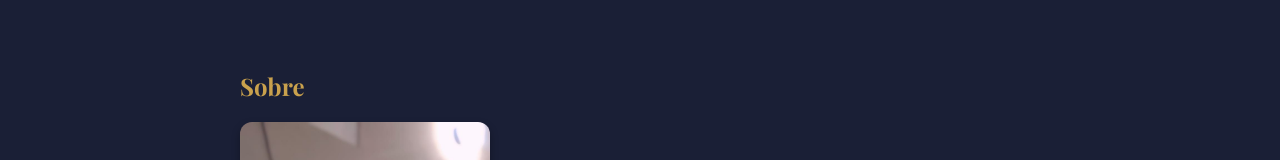
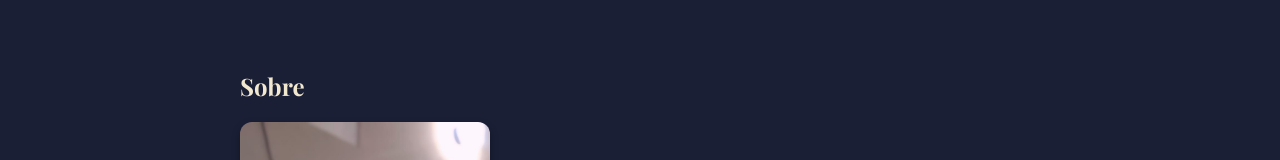
Before and after one commit to elayne-oliveira/consultoria-academica, a plain HTML site: page index.html in a window 1280 px wide. Shown: the part 292-452 px from the top of the page. Drawn offline with nearby package versions, Linux system fonts and the light colour scheme.

Commit message:
Update index.html

```diff
--- a/index.html
+++ b/index.html
@@ -37,7 +37,7 @@
     }
     h2 {
       font-family: 'Playfair Display', serif;
-      color:#C9A14D
+      color:#F2E8CF;
     }
     .servicos ul {
       list-style: none;
```
